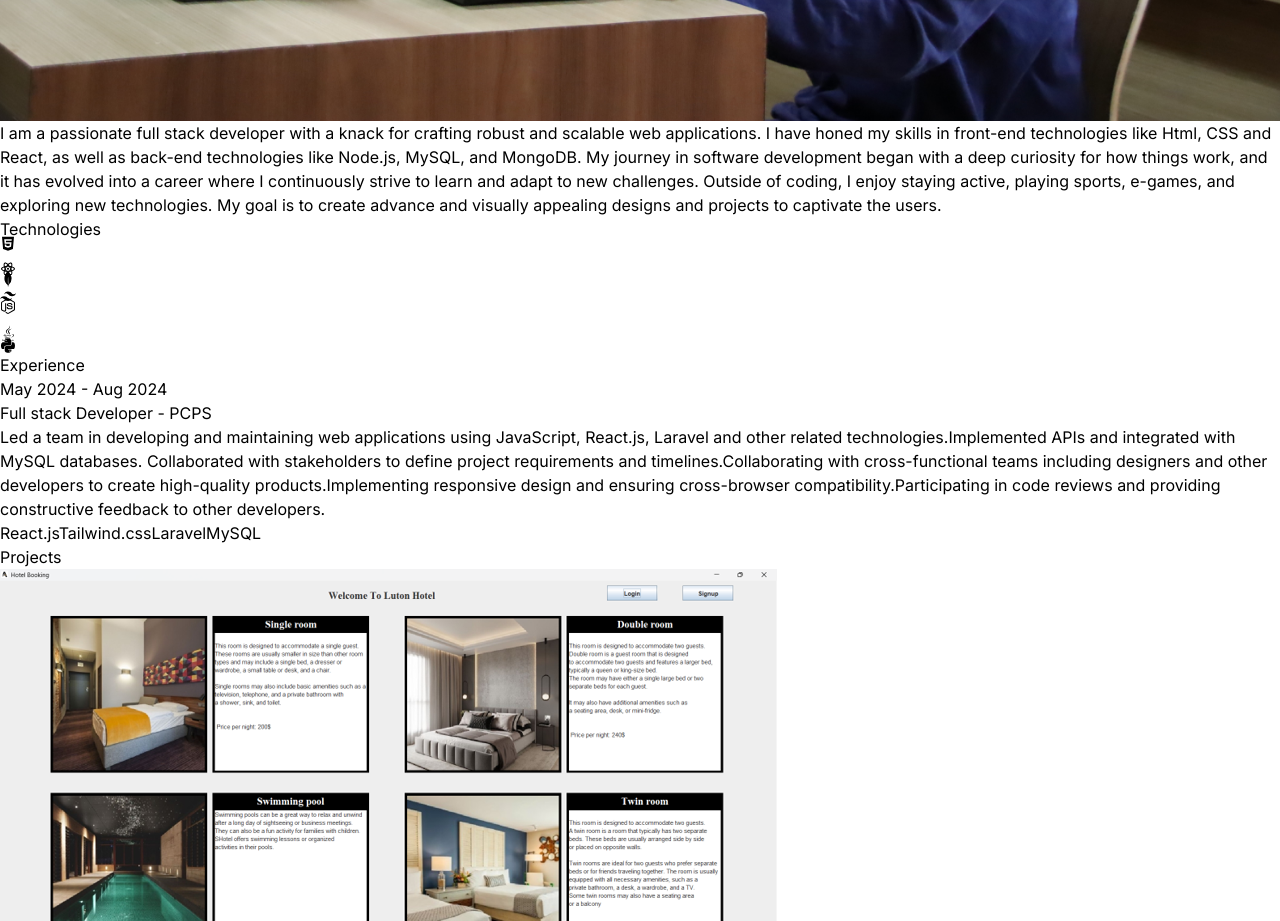
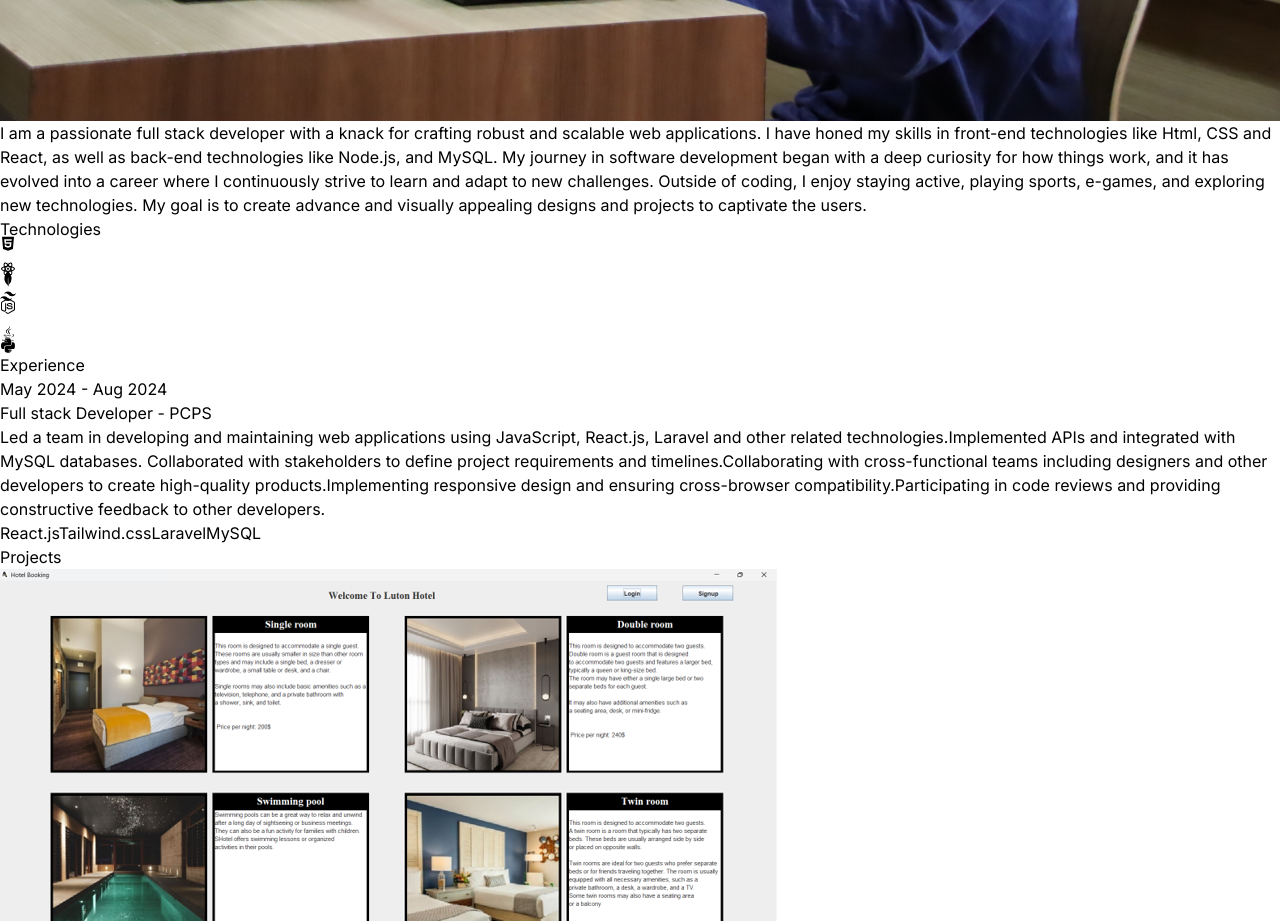
Before and after one commit to TAavash/My-Portfolio, a React (Vite) app: page / in a window 1280 px wide. Shown: the part 2480-3401 px from the top of the page. Built offline with nearby package versions, Linux system fonts and the light colour scheme.

Commit message:
mongodb name error

```diff
--- a/src/constants/index.js
+++ b/src/constants/index.js
@@ -15,7 +15,7 @@ export const HERO_CONTENT = `I'm a passionate full-stack developer with a profou
         visually stunning and engaging experiences. My goal is advance and
         create visually appealing designs and projects to captivate the users.`;
 
-export const ABOUT_TEXT = `I am a passionate full stack developer with a knack for crafting robust and scalable web applications. I have honed my skills in front-end technologies like Html, CSS and React, as well as back-end technologies like Node.js, MySQL,  and MongoDB.
+export const ABOUT_TEXT = `I am a passionate full stack developer with a knack for crafting robust and scalable web applications. I have honed my skills in front-end technologies like Html, CSS and React, as well as back-end technologies like Node.js, and MySQL.
         My journey in software development began with a deep curiosity for how things work, and it has evolved into a career where I continuously strive to learn and adapt to new challenges. Outside of coding, I enjoy staying active, playing sports, e-games, and exploring new technologies.
         My goal is to create advance and visually appealing designs and projects to captivate the users.`;
 
```
